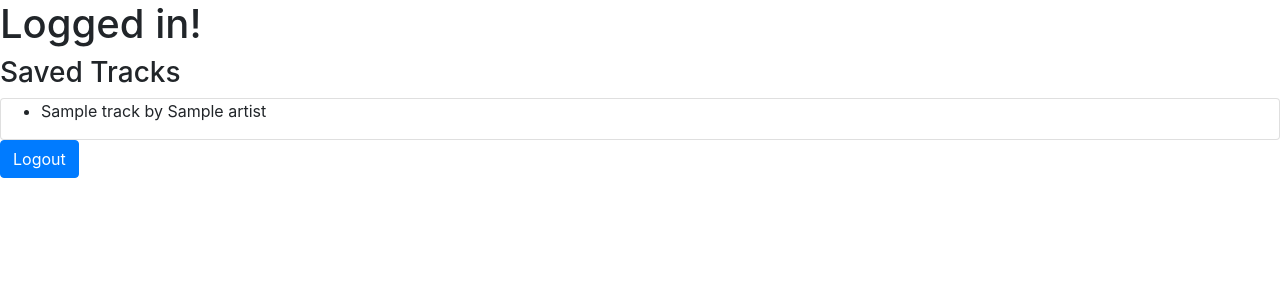
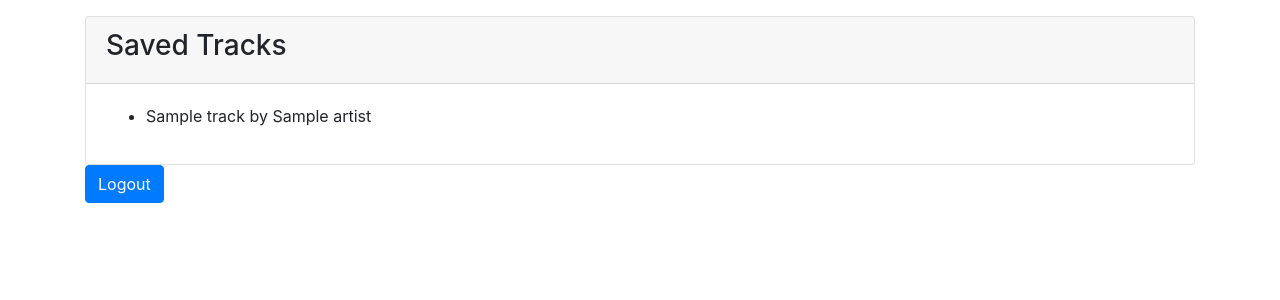
Before and after one commit to denniszubov/Spotify-Recommendations, a Flask app: template templates/dashboard.html in a window 1280 px wide. Shown: the top 300 px of the page. Run offline with Flask 2, Linux system fonts and the light colour scheme; the template is opened without the code that fills it: most values are stand-ins (such as "Sample title", 1, 10 or a date in 2020).

Commit message:
Added styling to dashboard

```diff
--- a/templates/dashboard.html
+++ b/templates/dashboard.html
@@ -9,16 +9,19 @@
     <title>Spotify Recommendations!</title>
   </head>
   <body>
-    <h1>Logged in!</h1>
-    <h3>Saved Tracks</h3>
+    <div class="container mt-3">
         <div class="card">
+          <div class="card-header"><h3>Saved Tracks</h3></div>
+          <div class="card-body">
             <ul>
               {% for track in data.saved_tracks %}
                 <li>{{ track.track_name }} by {{ track.artist }}</li>
               {% endfor %}
             </ul>
           </div>
+        </div>
       <a class="btn btn-primary" href="/logout">Logout</a>
+    </div>
 
     <!-- JavaScript for Bootstrap -->
     <script src="https://code.jquery.com/jquery-3.3.1.slim.min.js" integrity="sha384-q8i/X+965DzO0rT7abK41JStQIAqVgRVzpbzo5smXKp4YfRvH+8abtTE1Pi6jizo" crossorigin="anonymous"></script>
```
Lines whose indentation alone changed are shown as unchanged.
